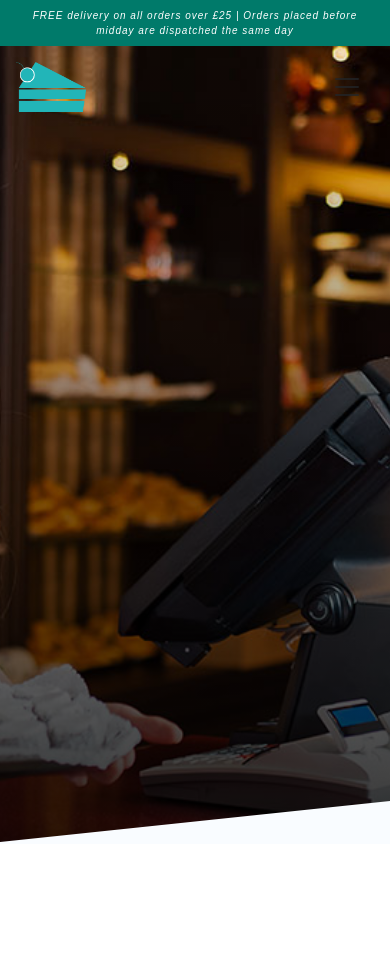
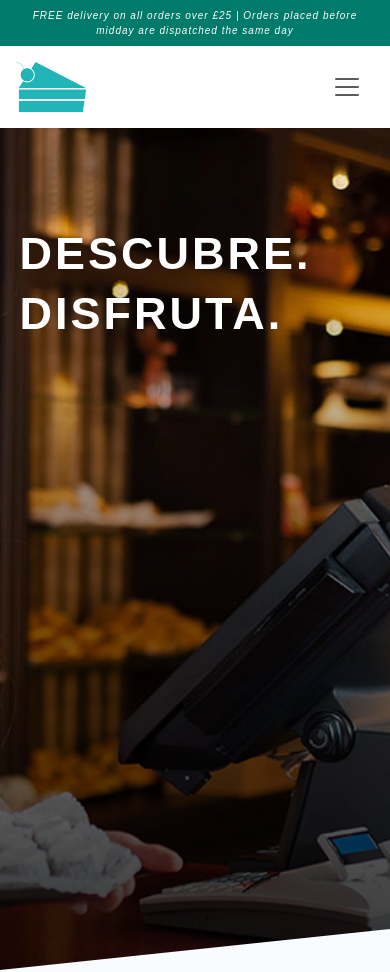
Before and after one commit to kevinduncke/WEB-PAGES-PROJECTS, a plain HTML site: page Bethany's Pie Shop (CSS Grid)/index.html in a window 390 px wide. Before the commit the page ends 844 px from the top, so only its background shows below. Drawn offline with Linux system fonts and the light colour scheme.

Commit message:
WP | Updated Main Banner
Co-authored-by: Kevin Duncke <kevinduncke@gmail.com>

```diff
--- a/Bethany's Pie Shop (CSS Grid)/index.html
+++ b/Bethany's Pie Shop (CSS Grid)/index.html
@@ -60,18 +60,14 @@
     <main>
         <section class="bps-main-banner-sect">
           <div id="bps-main-banner">
+            <div class="bps-main-banner-h1">
+              <h1>
+                Descubre. <br> Disfruta.
+              </h1>
+            </div>
           </div>
         </section>
     </main>
-
-    <!-- <div id="pies">
-        <div class="pies_img">1</div>
-        <div class="pies_img">2</div>
-        <div class="pies_img">3</div>
-        <div class="pies_img">4</div>
-        <div class="pies_img">5</div>
-        <div class="pies_img">6</div>
-    </div> -->
 
     <!-- <footer>
         © 2023 Bethany's Pie Shop | Pluralsight
--- a/Bethany's Pie Shop (CSS Grid)/style.css
+++ b/Bethany's Pie Shop (CSS Grid)/style.css
@@ -9,7 +9,18 @@ html, body {
 }
 
 header {
-    position: absolute;
     z-index: 10;
     width: 100%;
 }
+
+@media screen and (max-width: 991px) {
+    header {
+        position: relative;
+    }
+}
+
+@media screen and (min-width: 992px){
+    header {
+        position: absolute;
+    }
+}
--- a/Bethany's Pie Shop (CSS Grid)/styles/announcement-bar.css
+++ b/Bethany's Pie Shop (CSS Grid)/styles/announcement-bar.css
@@ -1,5 +1,4 @@
 #bps-ann-bar {
-    padding: 0 4%;
     text-align: center;
     background-color: #007A6A;
 }
@@ -14,12 +13,18 @@
 }
 
 @media screen and (max-width: 991px) {
+    #bps-ann-bar {
+        padding: 0 4%;
+    }
     .bps-ann-bar-message {
         font-size: 10px;
     }
 }
 
 @media screen and (min-width: 992px) {
+    #bps-ann-bar {
+        padding: 0 5%;
+    }
     .bps-ann-bar-message {
         font-size: 12px;
     }
--- a/Bethany's Pie Shop (CSS Grid)/styles/banner.css
+++ b/Bethany's Pie Shop (CSS Grid)/styles/banner.css
@@ -1,12 +1,17 @@
 .bps-main-banner-sect {
     margin-bottom: 5rem;
+}
+
+.bps-main-banner-h1 h1{
+    text-transform: uppercase;
+    font-weight: 700;
+    color: white;
 }
 
 #bps-main-banner {
     align-items: center;
     display: flex;
     height: 100vh;
-    justify-content: center;
     overflow: hidden;
     perspective: 100px;
     position: relative;
@@ -47,3 +52,38 @@
         transform: none;
     }
 }
+
+
+@media screen and (max-width: 991px) {
+    #bps-main-banner {
+        align-items: normal;
+    }
+    #bps-main-banner:before {
+        background-position: center;
+    }
+    .bps-main-banner-h1 {
+        margin-top: 5rem;
+        margin-left: 5%;
+        padding: 1rem 0;
+        text-align: left;
+    }
+    .bps-main-banner-h1 h1{
+        font-size: 45px;
+        letter-spacing: 3px;
+        line-height: 60px;
+    }
+}
+
+@media screen and (min-width: 992px){
+    .bps-main-banner-h1 {
+        margin-top: 3rem;
+        margin-left: 4%;
+        padding: 2rem 0;
+        text-align: left;
+    }
+    .bps-main-banner-h1 h1{
+        font-size: 60px;
+        letter-spacing: 3px;
+        line-height: 80px;
+    }
+}
--- a/Bethany's Pie Shop (CSS Grid)/styles/navbar.css
+++ b/Bethany's Pie Shop (CSS Grid)/styles/navbar.css
@@ -26,6 +26,9 @@
 
 @media screen and (max-width: 991px) {
     .navbar {
+        background: white;
+    }
+    .navbar {
         padding: 2.8% 4%;
     }
     .navbar-nav {
@@ -35,6 +38,7 @@
         margin: 0.7rem 0;
         padding: 0;
         font-size: 13px;
+        color: black!important;
     }
     /* .navbar-collapse {
         height: 100vh;
```
